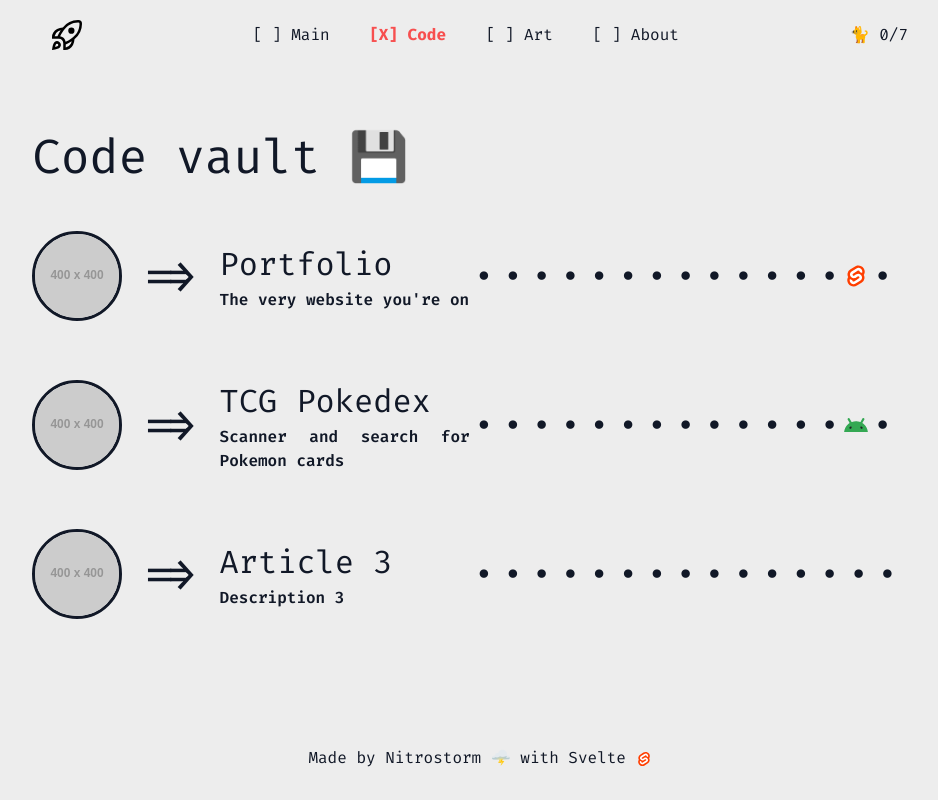
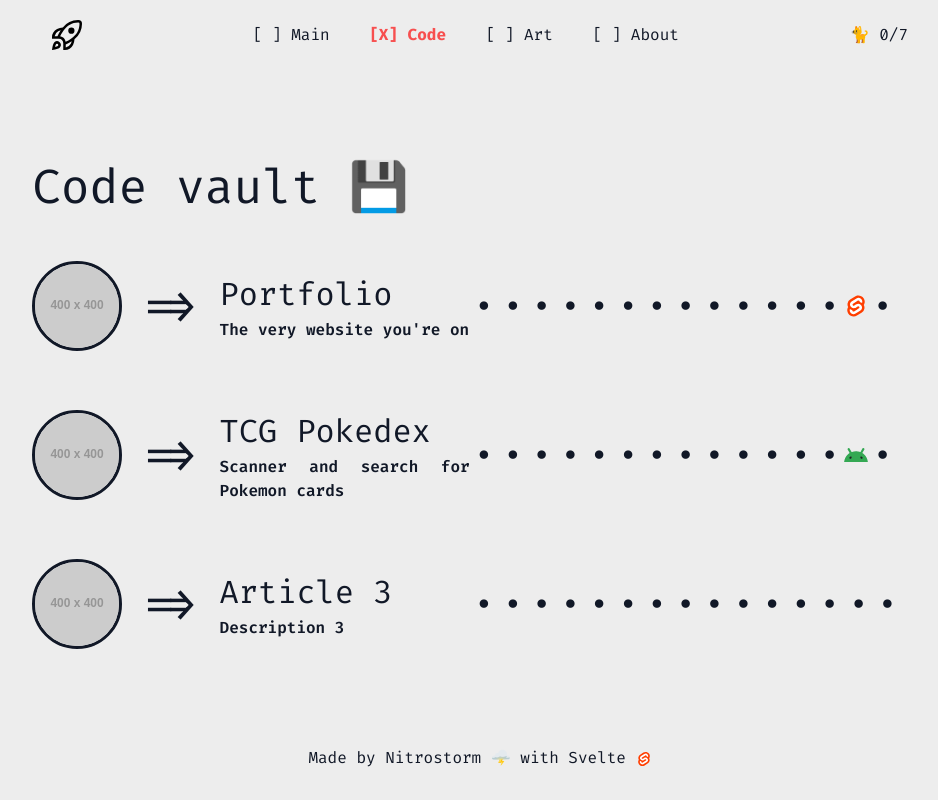
Before and after one commit to nitrostormbcn/portfolio-svelte, a SvelteKit app: page /code in a window 1280 px wide. Shown: the whole page, without its empty margins (160-1098 px from the left). Built offline with nearby package versions, Linux system fonts and the light colour scheme.

Commit message:
Add top margin code

```diff
--- a/src/routes/code/+page.svelte
+++ b/src/routes/code/+page.svelte
@@ -9,7 +9,7 @@
 </script>
 
 <div class="content mx-0 my-auto w-4xl">
-	<h1 class="justi text-5xl mb-5">Code vault 💾</h1>
+	<h1 class="justi text-5xl mb-5 mt-15">Code vault 💾</h1>
 	<div class="projects">
 		{#each projects as project}
 			<ProjectCard {project}></ProjectCard>
```
